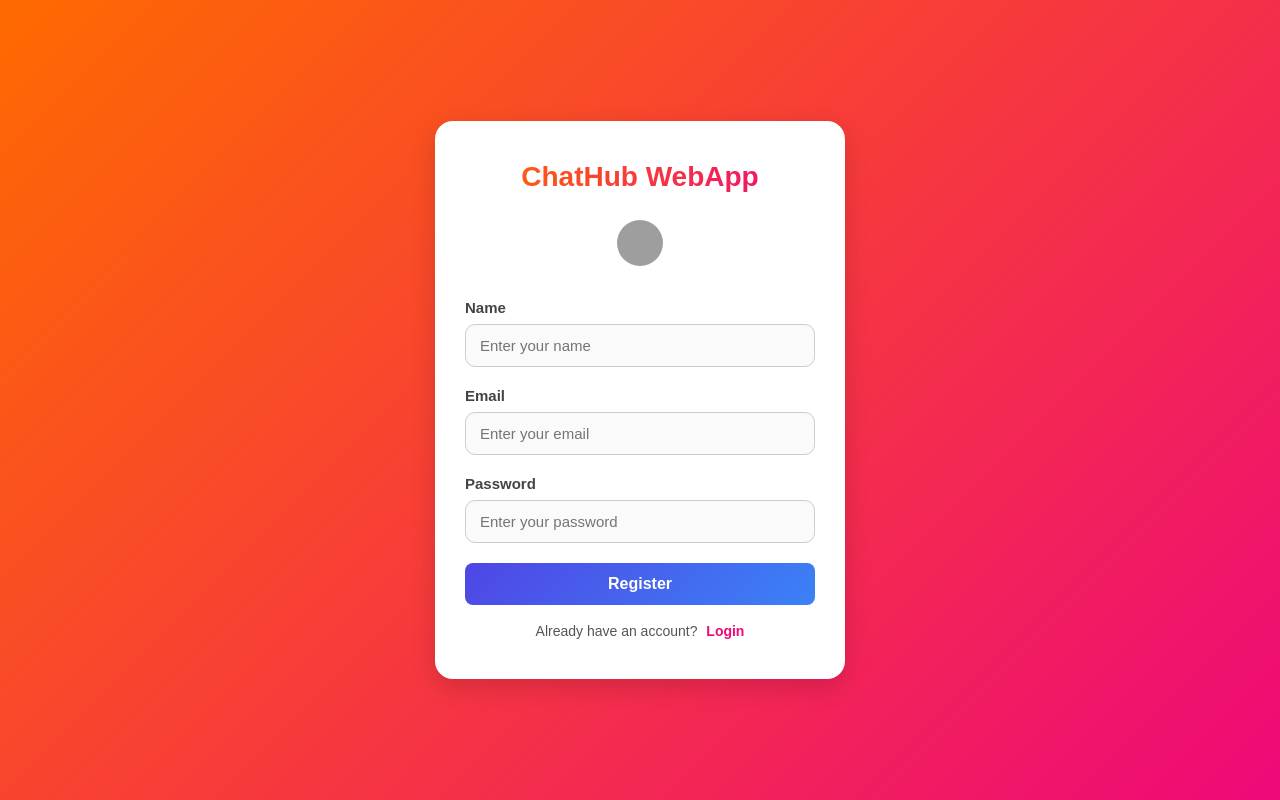
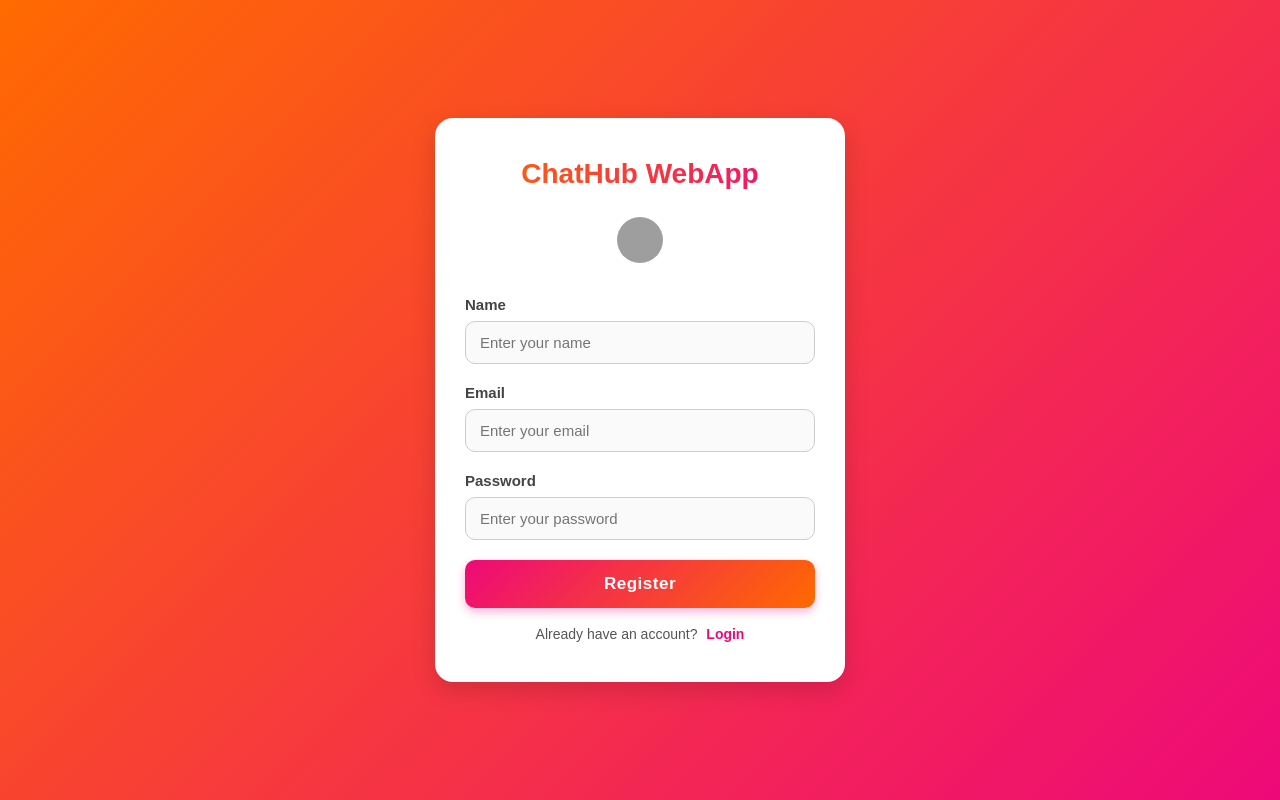
Before and after one commit to Shafiqchohan786/Chat-WebApp-Frontend, a React (Vite) app: page /register in a window 1280 px wide. Built offline with nearby package versions, Linux system fonts and the light colour scheme; grey boxes are pictures that could not be loaded.

Commit message:
Update App.css

```diff
--- a/src/App.css
+++ b/src/App.css
@@ -831,37 +831,34 @@
 
 
 
+/* ---------- Buttons ---------- */
+.login-btn,
 .register-btn {
   width: 100%;
-  padding: 12px;
-  background: linear-gradient(135deg, #4f46e5, #3b82f6);
+  padding: 14px 0;
+  background: linear-gradient(135deg, #ee0979, #ff6a00); /* Pink to Orange gradient */
+  border: none;
+  border-radius: 10px;
   color: #fff;
-  border: none;
-  border-radius: 8px;
-  font-size: 16px;
-  font-weight: bold;
+  font-size: 17px;
+  font-weight: 600;
+  letter-spacing: 0.5px;
   cursor: pointer;
-  transition: all 0.3s ease;
-  display: flex;
-  justify-content: center;
-  align-items: center;
+  transition: all 0.3s ease-in-out;
+  box-shadow: 0 4px 10px rgba(238, 9, 121, 0.3); /* soft shadow */
 }
 
-.register-btn:disabled {
-  background: #9ca3af;
-  cursor: not-allowed;
+/* Hover Effect */
+.login-btn:hover,
+.register-btn:hover {
+  transform: translateY(-3px);
+  background: linear-gradient(135deg, #ff6a00, #ee0979); /* reverse gradient */
+  box-shadow: 0 6px 14px rgba(255, 106, 0, 0.4);
 }
 
-.loader {
-  border: 3px solid #f3f3f3;
-  border-top: 3px solid white;
-  border-radius: 50%;
-  width: 18px;
-  height: 18px;
-  animation: spin 1s linear infinite;
+/* Active (click effect) */
+.login-btn:active,
+.register-btn:active {
+  transform: translateY(0);
+  box-shadow: 0 3px 8px rgba(255, 106, 0, 0.3);
 }
-
-@keyframes spin {
-  0% { transform: rotate(0deg); }
-  100% { transform: rotate(360deg); }
-}
```
